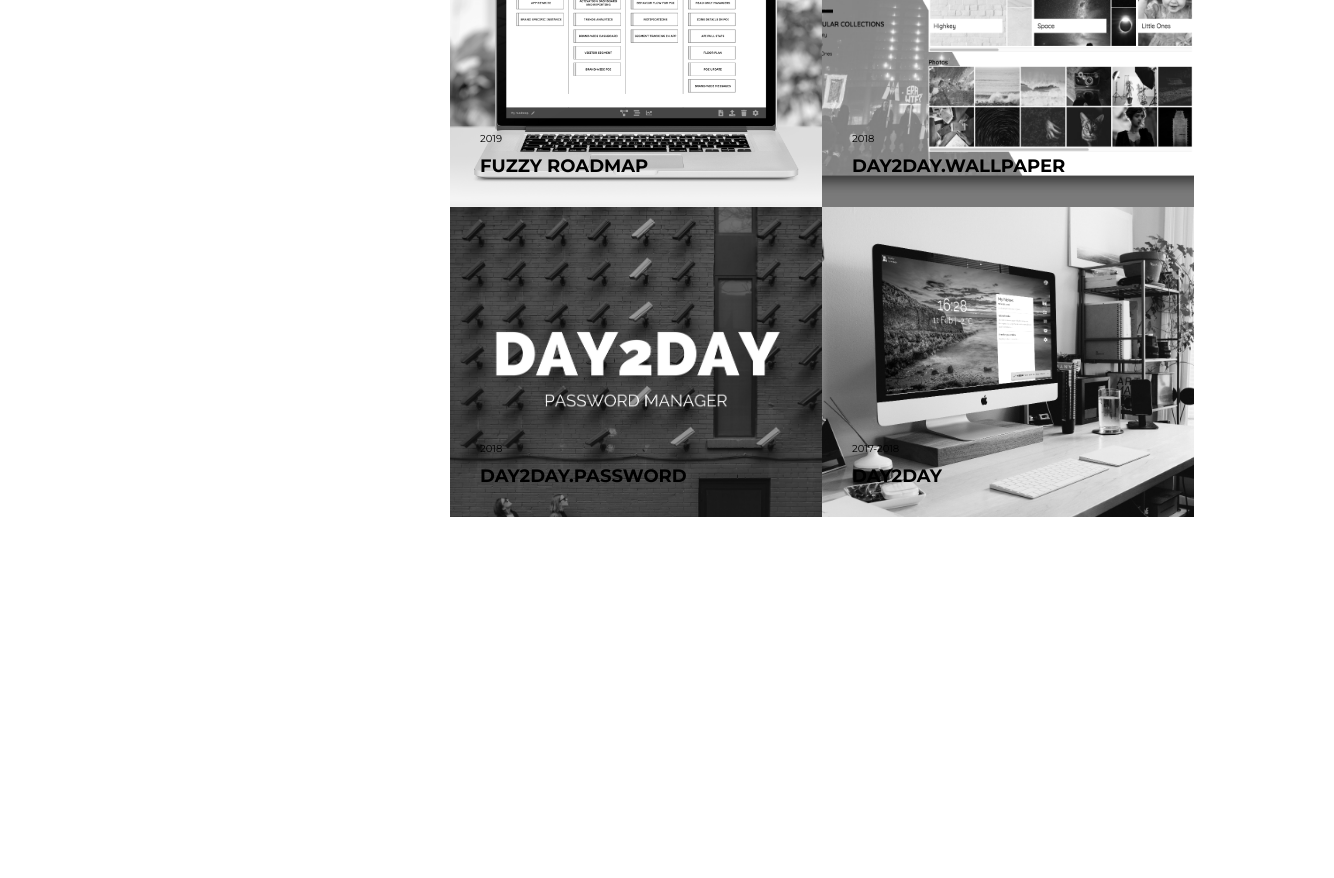
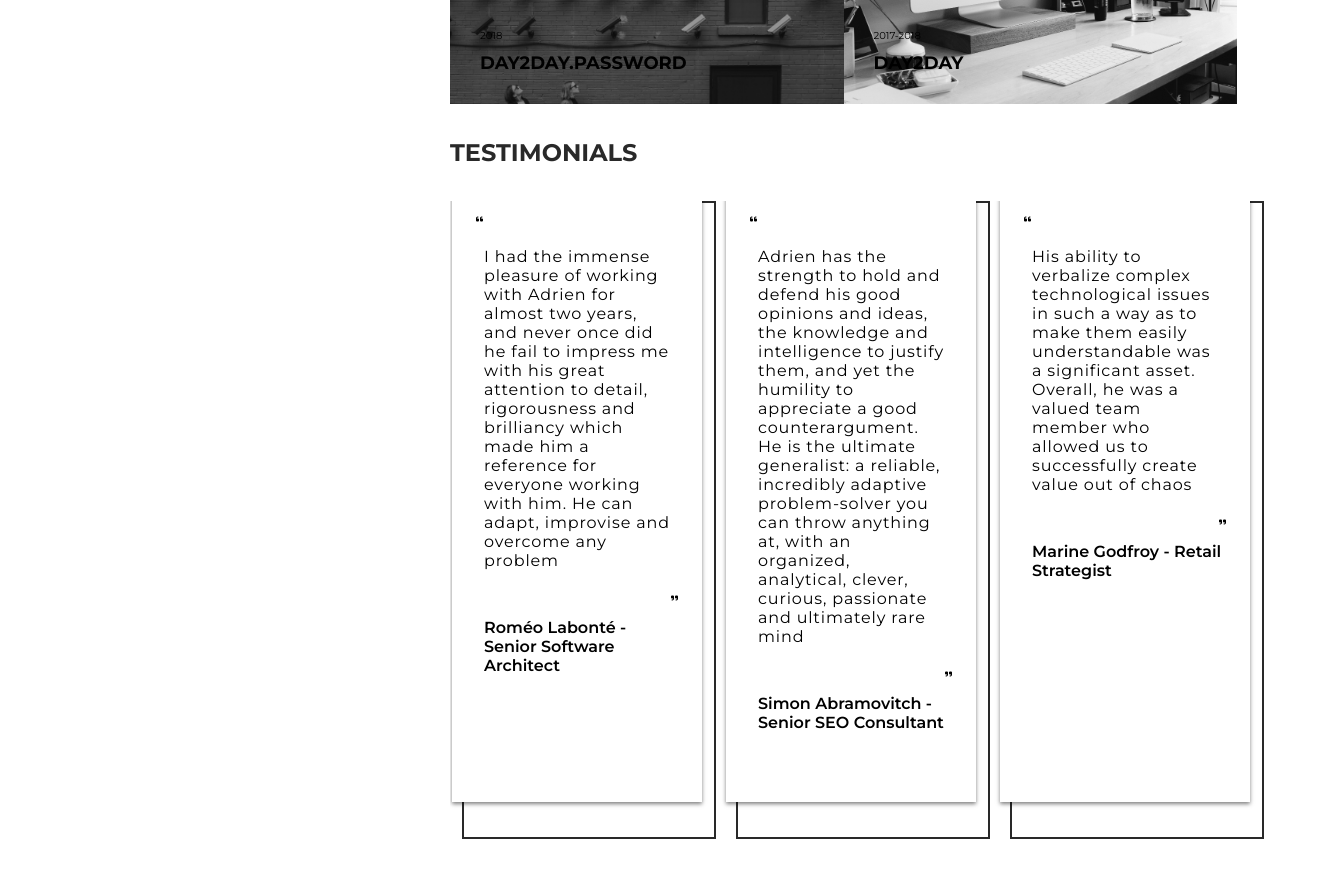
Before and after one commit to Armitage35/portfolio, a Vue app: page / in a window 1280 px wide. Shown: the part 3020-3898 px from the top of the page, 1334 px wide, since content can reach past the window. Before the commit the page ends 3537 px from the top, so only its background shows below. Built offline with nearby package versions, Linux system fonts and the light colour scheme.

Commit message:
Build testimonials section (#16)
* v0.6.0

* Boilerplate testimonials

* End the fight with positions

* Ensure CI uses Yarn

* Please linter gods

```diff
--- a/package.json
+++ b/package.json
@@ -1,6 +1,6 @@
 {
 	"name": "portfolio",
-	"version": "0.5.0",
+	"version": "0.6.0",
 	"description": "A static porfolio for Adrien D. Ahlqvist",
 	"author": "Adrien D. Ahlqvist",
 	"license": "MIT",
--- a/src/Views/Portfolio/Portfolio.scss
+++ b/src/Views/Portfolio/Portfolio.scss
@@ -5,5 +5,6 @@
 .portfolio__content {
 	padding: 0 50px;
 	padding-left: 100px;
+	margin-bottom: 100px;
 	margin-left: calc(#{$sidemenu-width} + 30px);
 }
--- a/src/Views/Portfolio/Portfolio.vue
+++ b/src/Views/Portfolio/Portfolio.vue
@@ -12,6 +12,7 @@
 			<Skills></Skills>
 			<WorkEducation @seeJob="toggleModal($event)"></WorkEducation>
 			<Projects @seeProject="toggleModal($event)"></Projects>
+			<Testimonials></Testimonials>
 		</div>
 	</div>
 </template>
@@ -24,9 +25,10 @@
 	import WorkEducation from './WorkEducation/WorkEducation';
 	import Projects from './Projects/Projects';
 	import Modal from '../../components/Modal/Modal';
+	import Testimonials from './Testimonials/Testimonials';
 
 	export default {
-		components: { ElevatorPitch, Home, Modal, Projects, Sidemenu, Skills, WorkEducation },
+		components: { ElevatorPitch, Home, Modal, Projects, Sidemenu, Skills, Testimonials, WorkEducation },
 		data: function() {
 			return {
 				appState: {
--- /dev/null
+++ b/src/Views/Portfolio/Testimonials/Testimonials.scss
@@ -0,0 +1,5 @@
+.testimonials__list {
+	display: flex;
+	justify-content: space-between;
+	overflow-x: hidden;
+}
--- /dev/null
+++ b/src/Views/Portfolio/Testimonials/Testimonials.vue
@@ -0,0 +1,32 @@
+<template>
+	<div class="testimonials">
+		<h1>Testimonials</h1>
+			<div class="testimonials__list">
+			<Testimonial v-for="(testimonial, key) in testimonials" :key="key" :testimonial="testimonial"></Testimonial>
+		</div>
+	</div>
+</template>
+
+<script>
+	import Testimonial from '../../../components/Testimonial/Testimonial';
+
+	export default {
+		components: { Testimonial },
+		data: function() {
+			return {
+				testimonials: [{
+					quote: 'I had the immense pleasure of working with Adrien for almost two years, and never once did he fail to impress me with his great attention to detail, rigorousness and brilliancy which made him a reference for everyone working with him. He can adapt, improvise and overcome any problem',
+					person: 'Roméo Labonté - Senior Software Architect'
+				},
+				{
+					quote: 'Adrien has the strength to hold and defend his good opinions and ideas, the knowledge and intelligence to justify them, and yet the humility to appreciate a good counterargument. He is the ultimate generalist: a reliable, incredibly adaptive problem-solver you can throw anything at, with an organized, analytical, clever, curious, passionate and ultimately rare mind',
+					person: 'Simon Abramovitch - Senior SEO Consultant '
+				},
+				{
+					quote: 'His ability to verbalize complex technological issues in such a way as to make them easily understandable was a significant asset. Overall, he was a valued team member who allowed us to successfully create value out of chaos',
+					person: 'Marine Godfroy - Retail Strategist'
+				}]
+			}
+		}
+	}
+</script>
--- /dev/null
+++ b/src/components/Testimonial/Testimonial.scss
@@ -0,0 +1,64 @@
+$testimonialWidth: 250px;
+
+.testimonial {
+	display: flex;
+	margin-right: 18px;
+	width: $testimonialWidth;
+	z-index: 1;
+	margin-right: 24px;
+
+	i {
+		font-size: 8px;
+	}
+
+	.fa-quote-left {
+		margin-bottom: 16px;
+	}
+
+	.fa-quote-right {
+		display: flex;
+		justify-content: flex-end;
+		margin-top: 16px;
+	}
+}
+
+.testimonial:first-of-type {
+	margin-left: 12px;
+}
+
+.testimonial__container {
+	z-index: 1;
+	position: relative;
+	bottom: 10px;
+	right: 10px;
+	background-color: $white;
+	box-shadow: 0 2px 4px 0 rgba(0,0,0,0.50);
+	padding: 24px;
+}
+
+.testimonial__shadowContainer {
+	position: absolute;
+	width: $testimonialWidth;
+	height: 634px;
+	border: solid 2px $black;
+}
+
+.testimonial__body {
+	display: flex;
+	flex-direction: column;
+	margin-bottom: 16px;
+}
+
+.testimonial__quote {
+	margin: 8px;
+	font-size: 16px;
+	font-weight: $regular;
+	letter-spacing: 0.86px;
+}
+
+.testimonial__person {
+	font-weight: $semiBold;
+	text-transform: capitalize;
+	margin-bottom: 46px;
+	margin-left: 8px;
+}
--- /dev/null
+++ b/src/components/Testimonial/Testimonial.vue
@@ -0,0 +1,21 @@
+<template>
+	<div class="testimonial">
+		<div class="testimonial__container">
+			<div class="testimonial__body">
+				<i class="fas fa-quote-left"></i>
+				<div class="testimonial__quote">{{ testimonial.quote }}</div>
+				<i class="fas fa-quote-right"></i>
+			</div>
+			<div class="testimonial__person">{{ testimonial.person }}</div>
+		</div>
+		<div class="testimonial__shadowContainer">
+			<div></div>
+		</div>
+	</div>
+</template>
+
+<script>
+	export default {
+		props: ['testimonial']
+	}
+</script>
--- a/src/master.scss
+++ b/src/master.scss
@@ -10,9 +10,11 @@
 @import './Views/Portfolio/Skills/Skills.scss';
 @import './Views/Portfolio/WorkEducation/WorkEducation.scss';
 @import './Views/Portfolio/Projects/Projects.scss';
+@import './Views/Portfolio/Testimonials/Testimonials.scss';
 
 // Components
+@import './components/Experience/Experience.scss';
+@import './components/Modal/Modal.scss';
+@import './components/Project/Project.scss';
 @import './components/SkillCartridge/SkillCartridge.scss';
-@import './components/Experience/Experience.scss';
-@import './components/Project/Project.scss';
-@import './components/Modal/Modal.scss';
+@import './components/Testimonial/Testimonial.scss';
```
